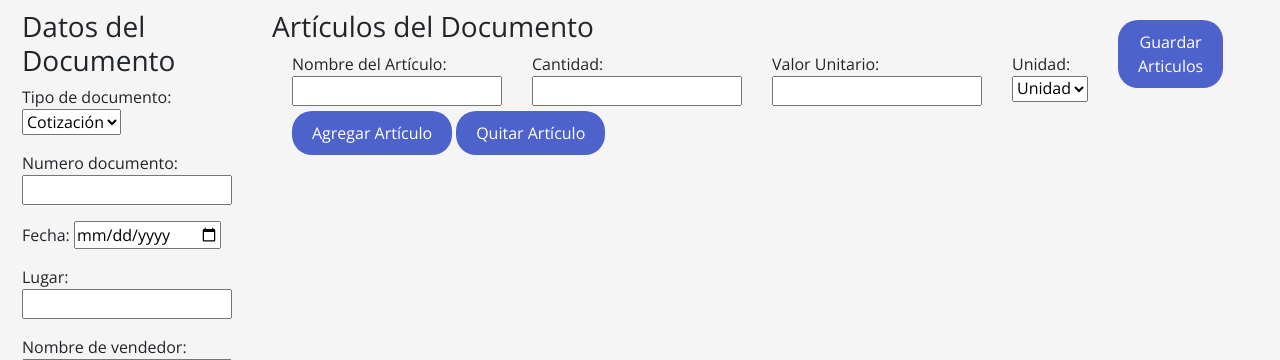
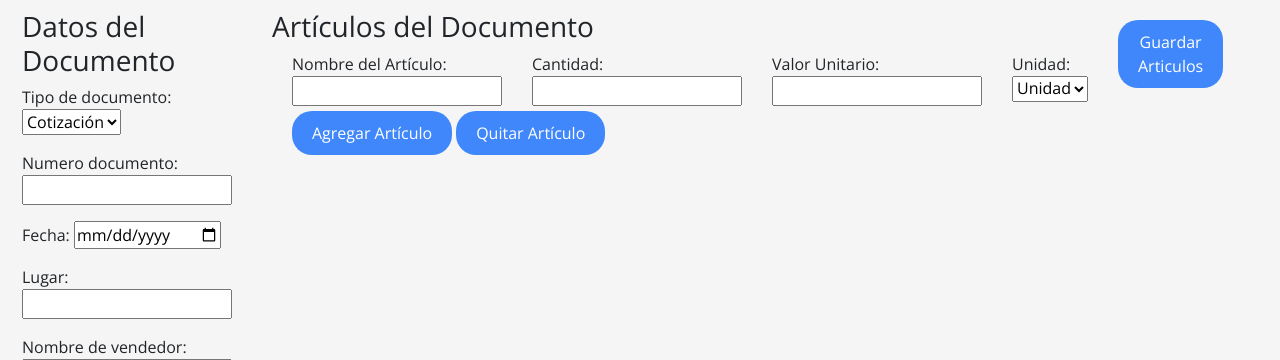
Before and after one commit to HugoLealAranda/veasapp, a Django app: page /ruta/cotizacion/ in a window 1280 px wide. Shown: the part 80-440 px from the top of the page. Run offline with Django 5.2, Linux system fonts and the light colour scheme; the visitor is signed in with stand-in values (Sample User, id 1); some libraries are stand-ins or nearby versions.

Commit message:
fix colores en botones formularios

```diff
--- a/gestionPedidos/templates/agregar_cotizacion.html
+++ b/gestionPedidos/templates/agregar_cotizacion.html
@@ -82,14 +82,14 @@
             border: none;
             border-radius: 20px;
             padding: 10px 20px;
-            background-color: #4e62cc;
+            background-color: #3f87fb;
             color: white;
             cursor: pointer;
             font-family: 'Open Sans', sans-serif;
         }
 
         button:hover {
-            background-color: #2e0777;
+            background-color: #104bfa;
         }
         @media screen and (max-width: 600px) {
             #cotizacionFormFields, #articuloFormSet {
```
